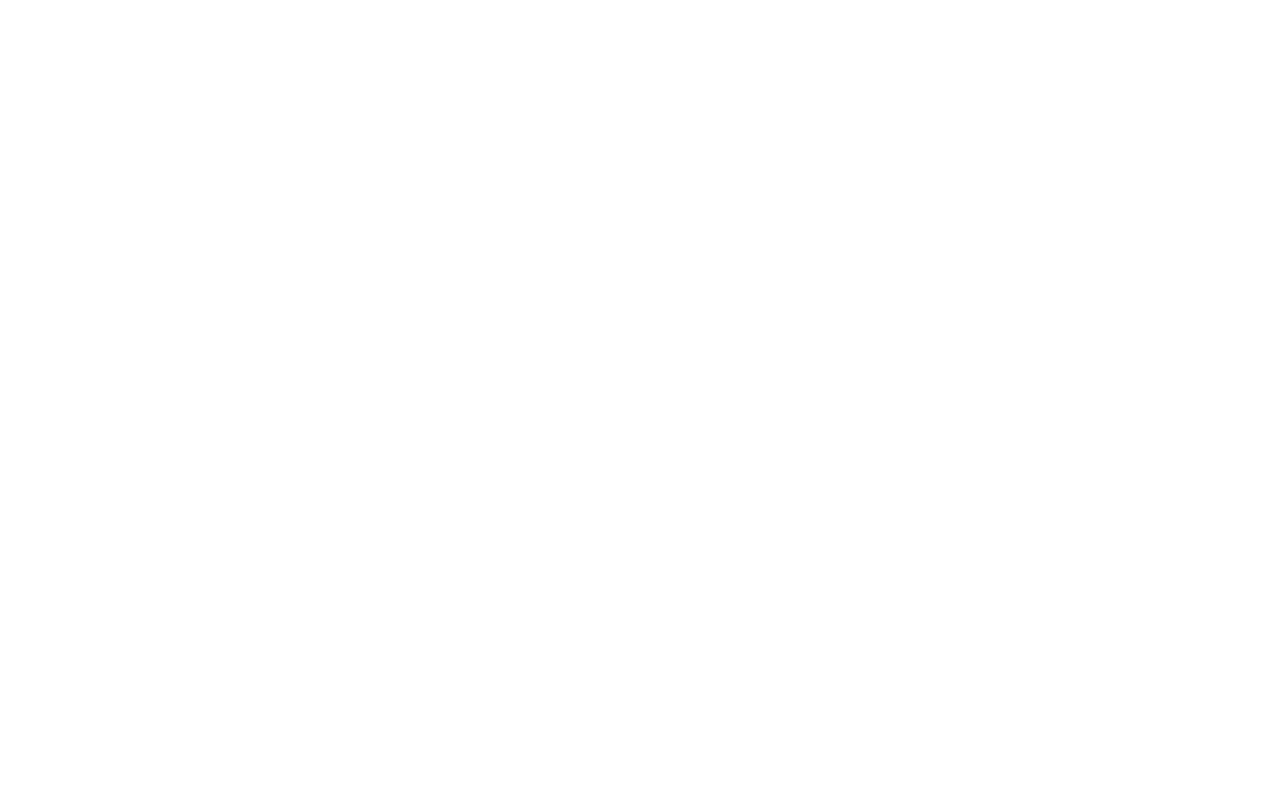
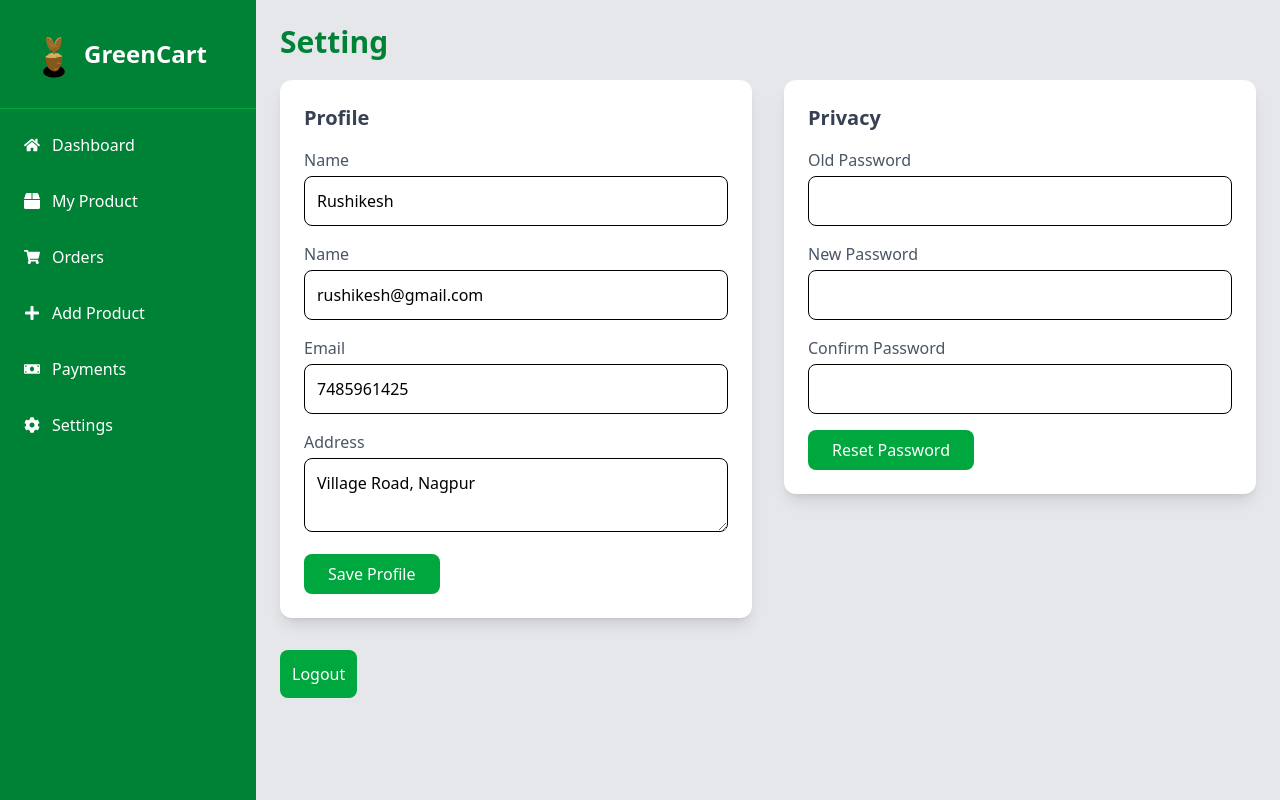
Before and after one commit to Rushikeshkuthe/greenCart-client, a React (Vite) app in the folder greenCart_client/: page /farmerSettings in a window 1280 px wide. Before the commit this address had no page. Built offline with nearby package versions, Linux system fonts and the light colour scheme.

Commit message:
completed static pages for farmer

```diff
--- a/greenCart_client/package.json
+++ b/greenCart_client/package.json
@@ -13,6 +13,7 @@
     "@tailwindcss/vite": "^4.1.13",
     "react": "^19.1.1",
     "react-dom": "^19.1.1",
+    "react-hot-toast": "^2.6.0",
     "react-icons": "^5.5.0",
     "react-router-dom": "^7.9.3",
     "recharts": "^3.2.1",
--- a/greenCart_client/src/App.jsx
+++ b/greenCart_client/src/App.jsx
@@ -7,6 +7,8 @@ import FarmerDash from './pages/FarmerDash'
 import Myproduct from './pages/Myproduct'
 import AddProduct from './pages/AddProduct'
 import FarmerOrder from './pages/FarmerOrder'
+import FarmerPayment from './pages/FarmerPayment'
+import FarmerSettings from './pages/FarmerSettings'
 
 function App() {
 
@@ -22,6 +24,8 @@ function App() {
             <Route path='/myProduct' element={<Myproduct/>}/>
             <Route path='/addProduct' element={<AddProduct/>}/>
             <Route path='/farmerOrder' element={<FarmerOrder/>}/>
+            <Route path='/farmerPayment' element={<FarmerPayment/>}/>
+            <Route path='/farmerSettings' element={<FarmerSettings/>}/>
         </Routes>
       </div>
 
--- a/greenCart_client/src/components/Sidebar.jsx
+++ b/greenCart_client/src/components/Sidebar.jsx
@@ -22,16 +22,16 @@ const Sidebar=()=>{
                 <Link to='/myProduct' className='flex items-center gap-3 hover:bg-green-600 p-2 rounded-md'>
                 <FaBox/> My Product
                 </Link>
-                <Link to='/orders' className='flex items-center gap-3 hover:bg-green-600 p-2 rounded-md'>
+                <Link to='/farmerOrder' className='flex items-center gap-3 hover:bg-green-600 p-2 rounded-md'>
                 <FaShoppingCart/> Orders
                 </Link>
                 <Link to='/addProduct' className='flex items-center gap-3 hover:bg-green-600 p-2 rounded-md'>
                 <FaPlus/> Add Product
                 </Link>
-                <Link to='/payment' className='flex items-center gap-3 hover:bg-green-600 p-2 rounded-md'>
+                <Link to='/farmerPayment' className='flex items-center gap-3 hover:bg-green-600 p-2 rounded-md'>
                 <FaMoneyBill/> Payments
                 </Link>
-                <Link to='/setting' className='flex items-center gap-3 hover:bg-green-600 p-2 rounded-md'>
+                <Link to='/farmerSettings' className='flex items-center gap-3 hover:bg-green-600 p-2 rounded-md'>
                 <FaCog/> Settings
                 </Link>
             </nav>
--- a/greenCart_client/src/pages/AddProduct.jsx
+++ b/greenCart_client/src/pages/AddProduct.jsx
@@ -21,7 +21,7 @@ const AddProduct = () => {
 
   return (
     <MainLayout>
-      <div className="max-w-2xl mx-auto bg-white p-8 shadow-lg rounded-2xl ">
+      <div className=" max-w-2xl mx-auto bg-white p-8 shadow-lg rounded-2xl ">
         <h2 className="text-3xl font-bold text-green-700 mb-6 text-center">
           Add New Product
         </h2>
--- /dev/null
+++ b/greenCart_client/src/pages/FarmerPayment.jsx
@@ -0,0 +1,92 @@
+import React, { useState } from "react";
+import MainLayout from "../layouts/MainLayout";
+import toast, { Toaster } from "react-hot-toast";
+import { FiCopy } from "react-icons/fi";
+
+const FarmerPayment = () => {
+  const walletId = "010af6679ae0badb";
+  const totalBalance = 1600;
+
+  const [transaction] = useState([
+    {
+      buyerName: "Rahul Sharma",
+      date: "2025-09-27",
+      amount: 500,
+      status: "Completed",
+    },
+    {
+      buyerName: "Anjali Verma",
+      date: "2025-09-28",
+      amount: 300,
+      status: "Pending",
+    },
+    {
+      buyerName: "Vikas Singh",
+      date: "2025-09-29",
+      amount: 800,
+      status: "Completed",
+    },
+  ]);
+
+  const copyWalletId = () => {
+    navigator.clipboard.writeText(walletId);
+    toast.success("Wallet Id Copied!");
+  };
+
+  return (
+    <MainLayout>
+      <Toaster position="top-center" reverseOrder={false} />
+      <h2 className="text-3xl font-bold text-green-700 mb-6">Payment</h2>
+
+      <div className="bg-white shadow-md rounded-xl p-6 mb-6 flex items-center justify-between">
+        <div className="flex items-center justify-start gap-3">
+          <p className="text-gray-600 text-xl">Wallet ID:</p>
+          <p className="font-mono text-xl font-semibold text-green-700">
+            {walletId}
+          </p>
+        </div>
+        <div>
+          <button
+            className="flex items-center gap-2 bg-green-600 text-white px-4 py-2 rounded-lg hover:bg-green-700 cursor-pointer"
+            onClick={copyWalletId}
+          >
+            <FiCopy /> Copy
+          </button>
+        </div>
+      </div>
+      <div className="mt-4 bg-white shadow-2xl w-fit rounded-xl p-6 flex items-center gap-2">
+        <p className="text-gray-600 font-medium text-lg">Total Balance:</p>
+        <p className="text-lg font-bold text-green-700 ">{totalBalance}</p>
+      </div>
+      {/* transaction history */}
+
+      <div className="bg-white w-full shadow-md rounded-xl p-6 overflow-x-auto mt-5">
+        <h3 className="text-xl font-semibold text-green-700 mb-4">
+          Transaction History
+        </h3>
+        <table className="min-h-full  w-full text-center outline-none rounded-2xl">
+          <thead className="bg-green-100 rounded-2xl">
+            <tr >
+              <th className="p-3">Buyer Name</th>
+              <th className="p-3">Date</th>
+              <th className="p-3">Amount</th>
+              <th className="p-3">Status</th>
+            </tr>
+          </thead>
+          <tbody>
+            {transaction.map((txn, index) => (
+              <tr key={index} className="border-b border-gray-400 hover:bg-gray-50 transition">
+                <td className="p-3">{txn.buyerName}</td>
+                <td className="p-3">{txn.date}</td>
+                <td className="p-3">{txn.amount}</td>
+                <td className={`p-3 font-semibold ${txn.status==='Completed'?'text-green-600':'text-yellow-600'}`}>{txn.status}</td>
+              </tr>
+            ))}
+          </tbody>
+        </table>
+      </div>
+    </MainLayout>
+  );
+};
+
+export default FarmerPayment;
--- /dev/null
+++ b/greenCart_client/src/pages/FarmerSettings.jsx
@@ -0,0 +1,132 @@
+import React, { useState } from "react";
+import MainLayout from "../layouts/MainLayout";
+import toast from "react-hot-toast";
+
+const FarmerSettings=()=>{
+    const [profile,setProfile] =useState({
+        name:'Rushikesh',
+        email:'rushikesh@gmail.com',
+        phone:'7485961425',
+        address:'Village Road, Nagpur'
+    })
+
+    const [password,setPassword]=useState({
+        oldPassword:'',
+        newPassword:'',
+        confirmPassword:''
+    })
+
+    const handleProfile=(e)=>{
+        setProfile({...profile,[e.target.name]:e.target.value})
+    }
+
+    const handlePassword=(e)=>{
+        setPassword({...password,[e.target.name]:e.target.value})
+    }
+
+    const handleProfileSubmit=(e)=>{
+        e.preventDefault();
+        if(password.newPassword===password.confirmPassword){
+            toast.success("Successfully Changed the password")
+            console.log(password)
+        }else{
+            toast.error("Failed to change the password")
+        }
+    }
+
+    return(
+        <MainLayout>
+           <h2 className="text-3xl font-bold text-green-700 mb--6">Setting</h2>
+           <div className="grid grid-cols-2 gap-8 mt-5">
+            <div className="bg-white p-6 rounded-xl shadow-lg">
+                <h3 className="text-xl font-semibold text-gray-700 mb-4">Profile</h3>
+                <form onSubmit={handleProfileSubmit} className="space-y-4" >
+                    <div>
+                        <label className="block text-gray-600 mb-1">Name</label>
+                        <input
+                        type="text"
+                        name="name"
+                        value={profile.name}
+                        onChange={handleProfile}
+                        className="w-full p-3 border rounded-lg"/>
+                    </div>
+
+                    <div>
+                        <label className="block text-gray-600 mb-1">Name</label>
+                        <input
+                        type="text"
+                        name="email"
+                        value={profile.email}
+                        onChange={handleProfile}
+                        className="w-full p-3 border rounded-lg"/>
+                    </div>
+
+                    <div>
+                        <label className="block text-gray-600 mb-1">Email</label>
+                        <input
+                        type="text"
+                        name="phone"
+                        value={profile.phone}
+                        onChange={handleProfile}
+                        className="w-full p-3 border rounded-lg"/>
+                    </div>
+                     <div>
+              <label className="block text-gray-600 mb-1">Address</label>
+              <textarea
+                name="address"
+                value={profile.address}
+                onChange={handleProfile}
+                className="w-full p-3 border rounded-lg"
+              />
+            </div>
+            <button type='submit' className="bg-green-600 text-white px-6 py-2 rounded-lg hover:bg-green-700">Save Profile</button>
+                </form>
+            </div>
+            <div className="bg-white p-6 rounded-xl shadow-lg h-fit">
+                <h3 className="text-xl font-semibold text-gray-700 mb-4">Privacy</h3>
+                <form onSubmit={handlePassword} className="space-y-4">
+            <div>
+              <label className="block text-gray-600 mb-1">Old Password</label>
+              <input
+                type="password"
+                name="oldPassword"
+                value={password.oldPassword}
+                onChange={handlePassword}
+                className="w-full p-3 border rounded-lg"
+              />
+            </div>
+            <div>
+              <label className="block text-gray-600 mb-1">New Password</label>
+              <input
+                type="password"
+                name="newPassword"
+                value={password.newPassword}
+                onChange={handlePassword}
+                className="w-full p-3 border rounded-lg"
+              />
+            </div>
+            <div>
+              <label className="block text-gray-600 mb-1">Confirm Password</label>
+              <input
+                type="password"
+                name="confirmPassword"
+                value={password.confirmPassword}
+                onChange={handlePassword}
+                className="w-full p-3 border rounded-lg"
+              />
+            </div>
+            <button
+              type="submit"
+              className="bg-green-600 text-white px-6 py-2 rounded-lg hover:bg-green-700"
+            >
+              Reset Password
+            </button>
+          </form>
+            </div>
+         <button className="bg-green-600 text-white p-3 rounded-lg cursor-pointer w-fit">Logout</button>
+           </div>
+        </MainLayout>
+    )
+}
+
+export default FarmerSettings
--- a/greenCart_client/src/pages/Myproduct.jsx
+++ b/greenCart_client/src/pages/Myproduct.jsx
@@ -55,7 +55,7 @@ const Myproduct = () => {
         </div> */}
         <div className="overflow-x-auto bg-white rounded-xl shadow-lg ">
           <table className="min-w-full text-center ">
-            <thead className="bg-green-100 rounded-2xl">
+            <thead className="bg-green-200 rounded-2xl">
               <tr>
                 <th className="p-3">Image</th>
                 <th className="p-3">Name</th>
@@ -68,7 +68,7 @@ const Myproduct = () => {
             </thead>
             <tbody>
               {products.map((p) => (
-                <tr key={p.id} className=" border-b border-gray-300 hover:bg-gray-100">
+                <tr key={p.id} className=" border-b border-gray-300 hover:bg-green-100">
                   <td className="p-3">
                     <img src={p.image} alt={p.name} className=" w-12 h-12 rounded-md object-cover"/>
                   </td>
```
Also changed, not shown: greenCart_client/src/pages/FarmerOrder.jsx (+12 -3 lines), 1 other file (tests, documents, lock files or other folders).
